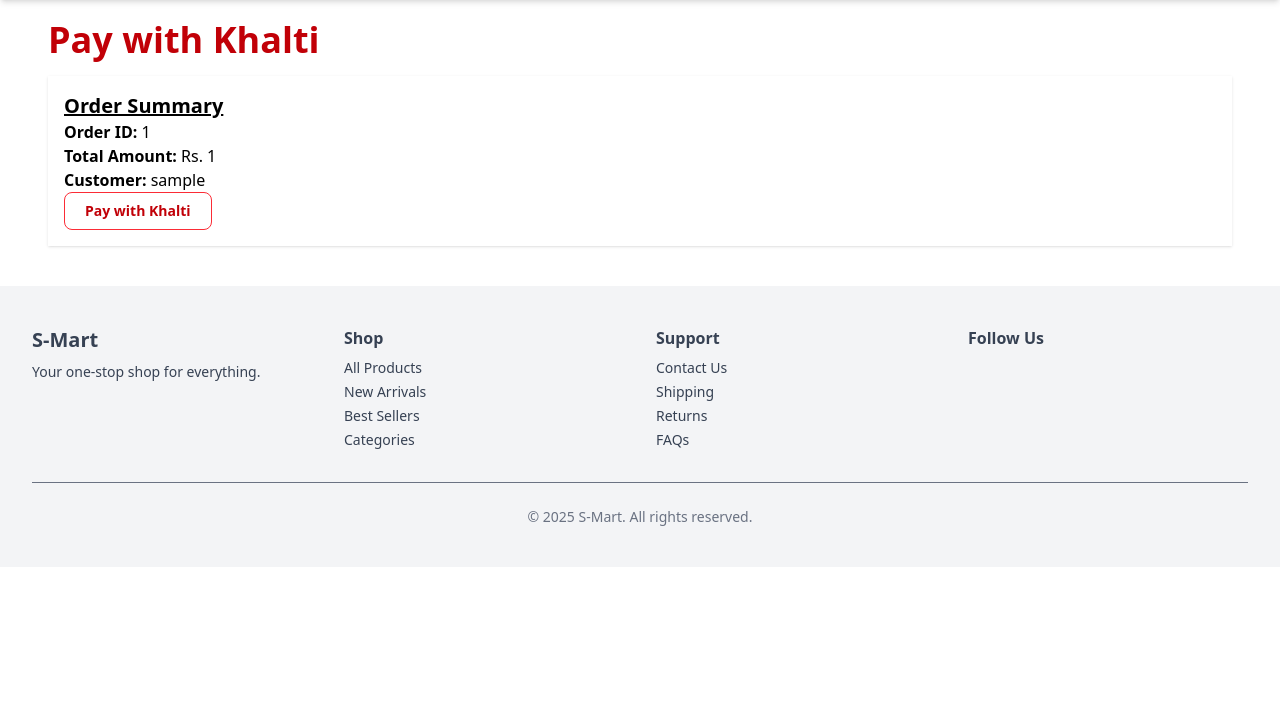
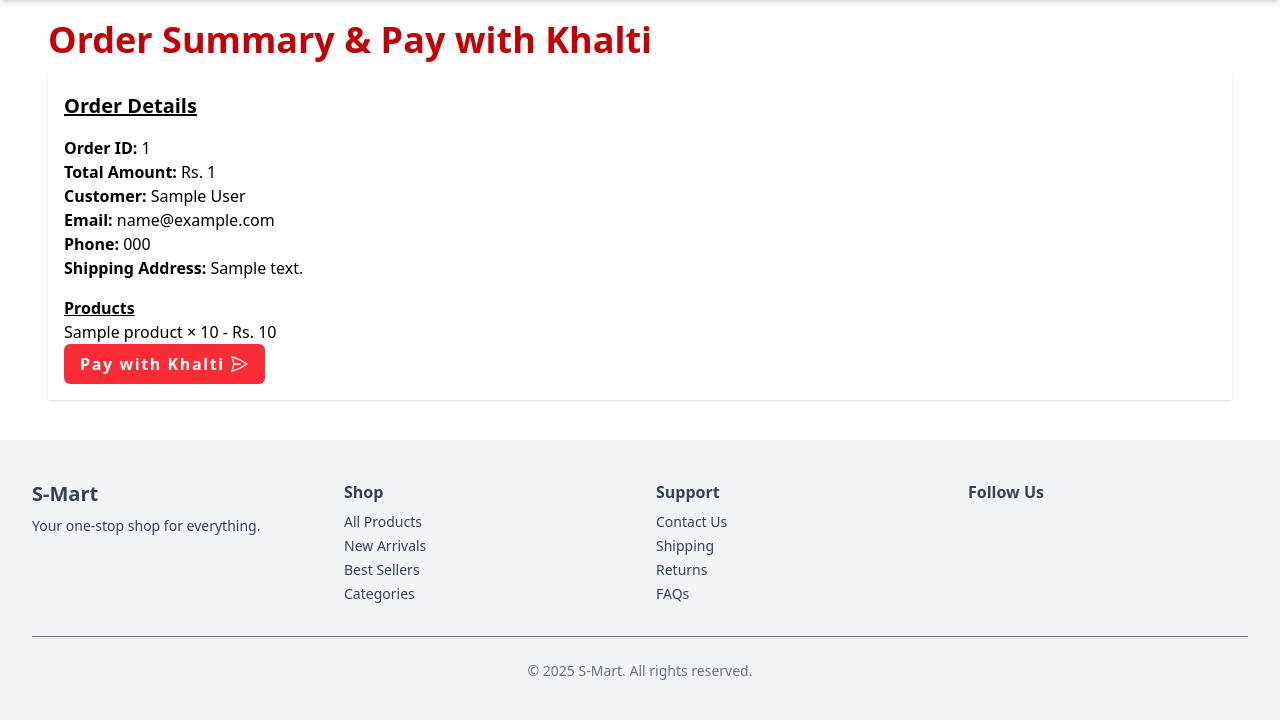
Before and after one commit to suwasghale/django-class, a Django app: template product/templates/khalti/khalti_form.html in a window 1280 px wide. Shown: the part 65-785 px from the top of the page. Run offline with Django 5.2, Linux system fonts and the light colour scheme; a user stored in the database is signed in; tables that the repository leaves empty hold one stand-in row (values such as "Sample post"); the template is opened without the code that fills it: values that come from a table or form of the project are taken from there, most other values are stand-ins (such as "Sample title", 1, 10 or a date in 2020); parts of the project's set-up code (start-up, migrations or seed data) failed here and were passed over.

Commit message:
khalti payment integration improved

```diff
--- a/product/templates/khalti/khalti_form.html
+++ b/product/templates/khalti/khalti_form.html
@@ -2,27 +2,48 @@
 
 {% block content %}
 <div class="container mt-5 px-6 sm:px-12">
-    <h2 class="mb-4 text-4xl font-bold text-red-700">Pay with Khalti</h2>
+    <h2 class="mb-4 text-4xl font-bold text-red-700">Order Summary & Pay with Khalti</h2>
 
     <div class="card shadow p-4">
-        <h5 class="font-bold text-xl underline">Order Summary</h5>
+        <h5 class="font-bold text-xl underline mb-4">Order Details</h5>
         <p><strong>Order ID:</strong> {{ order.id }}</p>
         <p><strong>Total Amount:</strong> Rs. {{ total_price }}</p>
-        <p><strong>Customer:</strong> {{ request.user.username }}</p>
+        <p><strong>Customer:</strong> {{ request.user.get_full_name|default:request.user.username }}</p>
+        <p><strong>Email:</strong> {{ order.email }}</p>
+        <p><strong>Phone:</strong> {{ order.contact_number }}</p>
+        <p><strong>Shipping Address:</strong> {{ order.address }}</p>
 
-        <form method="POST" action="{{ payment_url }}">
-            {% csrf_token %}
-            <input type="hidden" name="pidx" value="{{ pidx }}">
-            <input type="hidden" name="purchase_order_id" value="{{ order.id }}">
-            <input type="hidden" name="purchase_order_name" value="Order-{{ order.id }}">
-            <input type="hidden" name="amount" value="{{ amount }}">
-            <input type="hidden" name="return_url" value="{{ return_url }}">
-            <input type="hidden" name="website_url" value="{{ website_url }}">
+        <h5 class="font-bold mt-4 underline">Products</h5>
+        <ul>
+            {% for item in order.items.all %}
+                <li>{{ item.product.product_name }} × {{ item.quantity }} - Rs. {{ item.price }}</li>
+            {% endfor %}
+        </ul>
 
-            <button type="submit" class="cursor-pointer bg-transparent hover:bg-red-500 text-red-700 font-semibold hover:text-gray-800 focus:ring-4 focus:outline-none focus:ring-red-300 font-medium rounded-lg text-sm px-5 py-2 px-4 border border-red-500 hover:border-transparent rounded">
-                Pay with Khalti
-            </button>
-        </form>
+<button
+  onclick="window.location.href='{{ payment_url }}'"
+  type="button"
+  class="flex items-center bg-red-500 text-white gap-1 px-4 py-2 cursor-pointer text-gray-800 font-semibold tracking-widest rounded-md hover:bg-red-400 duration-300 hover:gap-2 hover:translate-x-3"
+>
+  Pay with Khalti
+  <svg
+    class="w-5 h-5"
+    stroke="currentColor"
+    stroke-width="1.5"
+    viewBox="0 0 24 24"
+    fill="none"
+    xmlns="http://www.w3.org/2000/svg"
+  >
+    <path
+      d="M6 12 3.269 3.125A59.769 59.769 0 0 1 21.485 12 59.768 59.768 0 0 1 3.27 20.875L5.999 12Zm0 0h7.5"
+      stroke-linejoin="round"
+      stroke-linecap="round"
+    ></path>
+  </svg>
+</button>
+
+
+
     </div>
 </div>
 {% endblock %}
```
Also changed, not shown: product/views.py (+37 -3 lines), requirements.txt (deleted, +0 -49 lines).
